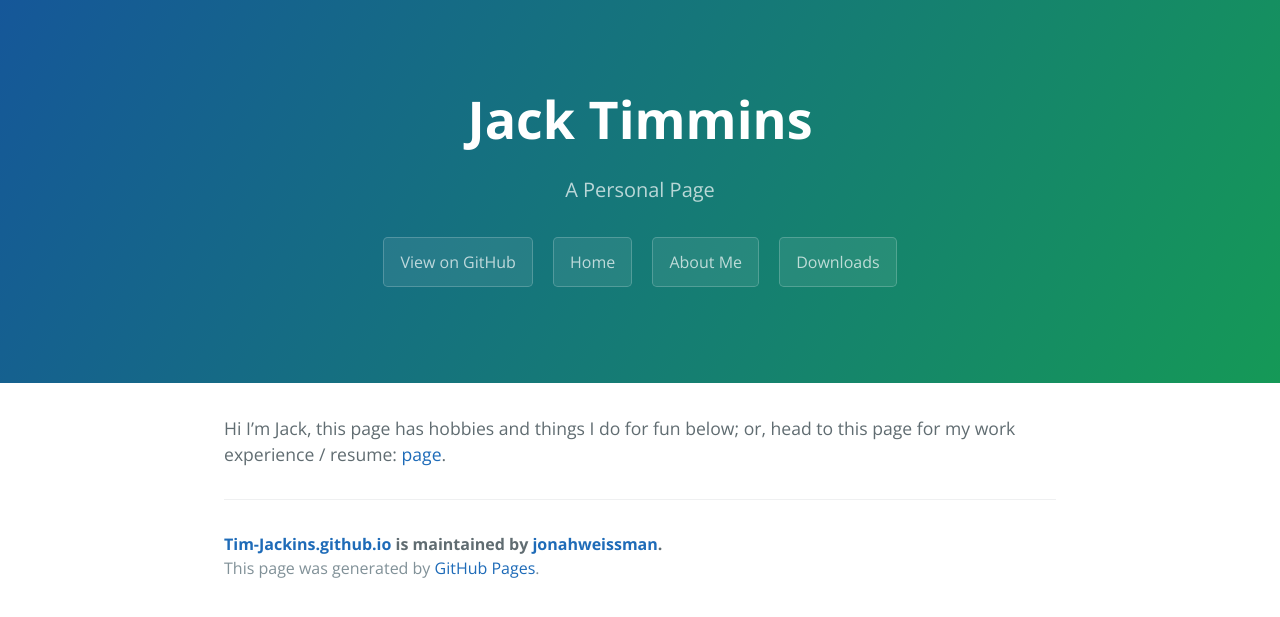
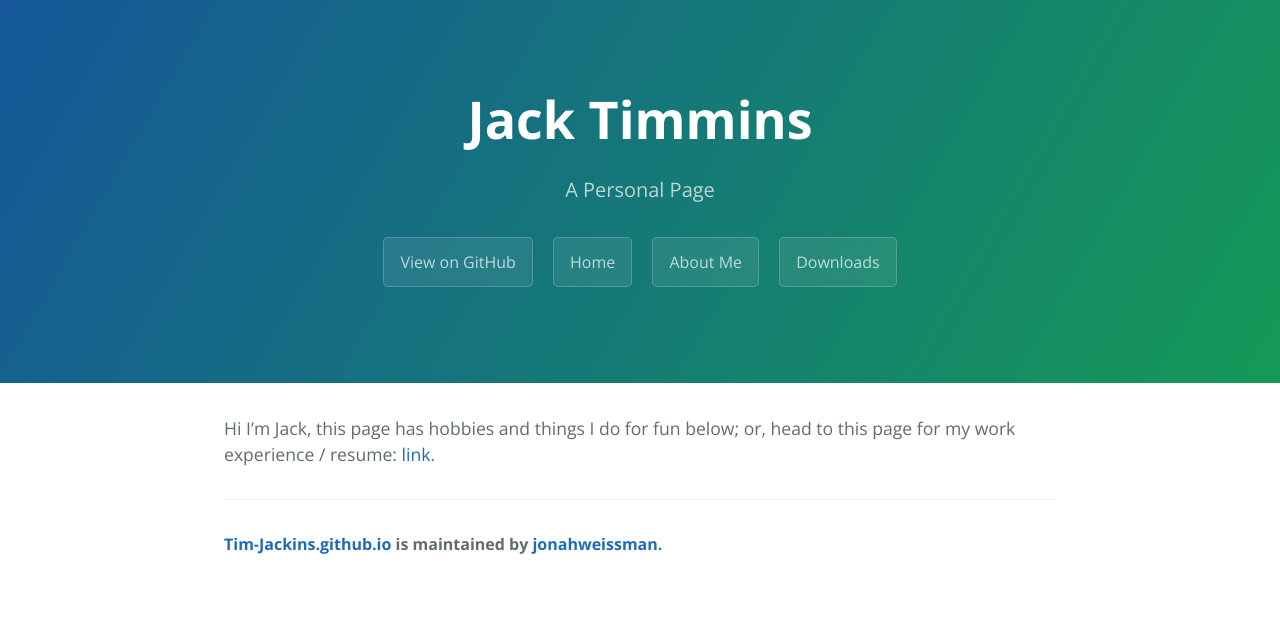
Before and after one commit to jonahweissman/Tim-Jackins.github.io, a Jekyll site: the page built from pages/about_me.md, in a window 1280 px wide. Shown: the top 617 px of the page. Built offline with Jekyll 4.4.1, drawn with Linux system fonts in a browser that asks for light colours.

Commit message:
changed for pretty

```diff
--- a/_layouts/default.html
+++ b/_layouts/default.html
@@ -49,7 +49,7 @@
 				{% if site.github.is_project_page %}
 					<span class="site-footer-owner"><a href="{{ site.github.repository_url }}">{{ site.github.repository_name }}</a> is maintained by <a href="{{ site.github.owner_url }}">{{ site.github.owner_name }}</a>.</span>
 				{% endif %}
-				<span class="site-footer-credits">This page was generated by <a href="https://pages.github.com">GitHub Pages</a>.</span>
+				<!--<span class="site-footer-credits">This page was generated by <a href="https://pages.github.com">GitHub Pages</a>.</span>-->
 			</footer>
 		</section>
 
--- a/pages/about_me.md
+++ b/pages/about_me.md
@@ -2,4 +2,4 @@
 layout: default
 ---
 
-Hi I'm Jack, this page has hobbies and things I do for fun below; or, head to this page for my work experience / resume: [page](https://tim-jackins.github.io/pages/resume.html).
+Hi I'm Jack, this page has hobbies and things I do for fun below; or, head to this page for my work experience / resume: [link](/pages/resume.html).
```
